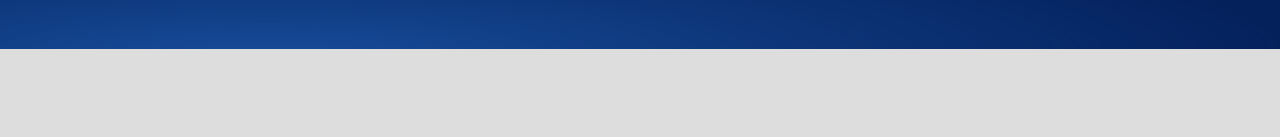
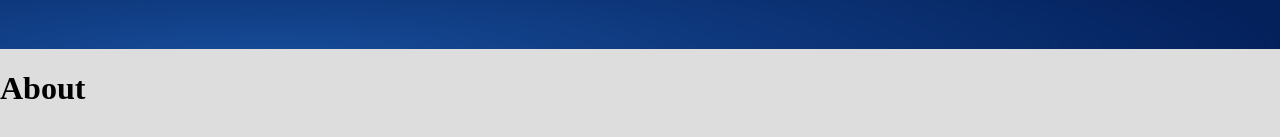
Before and after one commit to Leblanct/leblanct.github.io, a plain HTML site: page index.html in a window 1280 px wide. Shown: the part 501-638 px from the top of the page. Drawn offline with nearby package versions, Linux system fonts and the light colour scheme.

Commit message:
Starting Sections

```diff
--- a/index.html
+++ b/index.html
@@ -32,6 +32,9 @@
 	<div class="jumbo">
 	    <img src="images/jumbo.png"/>
 	</div>
+	<div>
+	    <h1 id="about">About</h1>
+	</div>
 </div>
 </body>
 </html>
```
